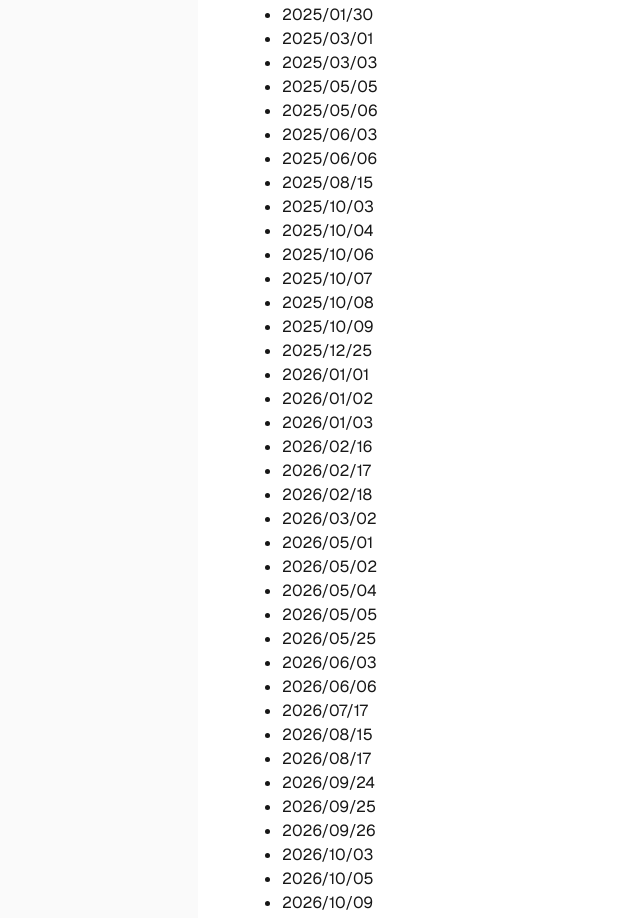
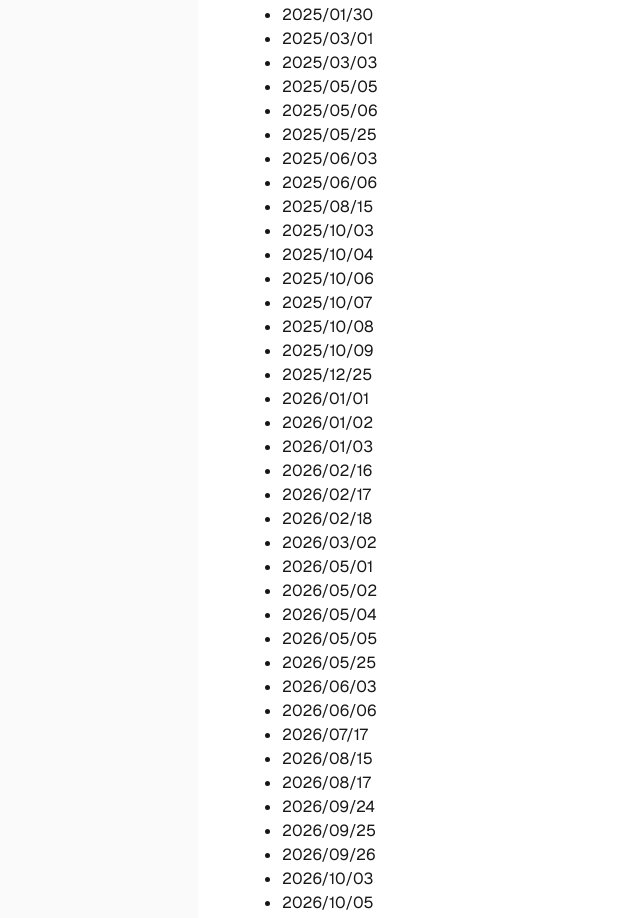
Before and after one commit to summerydev/termcalculator.v2, a Next.js app: page / in a window 1280 px wide. Shown: the part 927-1845 px from the top of the page, without its empty margins (58-698 px from the left). Built offline with nearby package versions, Linux system fonts and the light colour scheme.

Commit message:
add holidays

```diff
--- a/app/page.tsx
+++ b/app/page.tsx
@@ -38,6 +38,7 @@ export default function Home() {
       "2025/03/03",
       "2025/05/05",
       "2025/05/06",
+      "2025/05/25",
       "2025/06/03",
       "2025/06/06",
       "2025/08/15",
```
